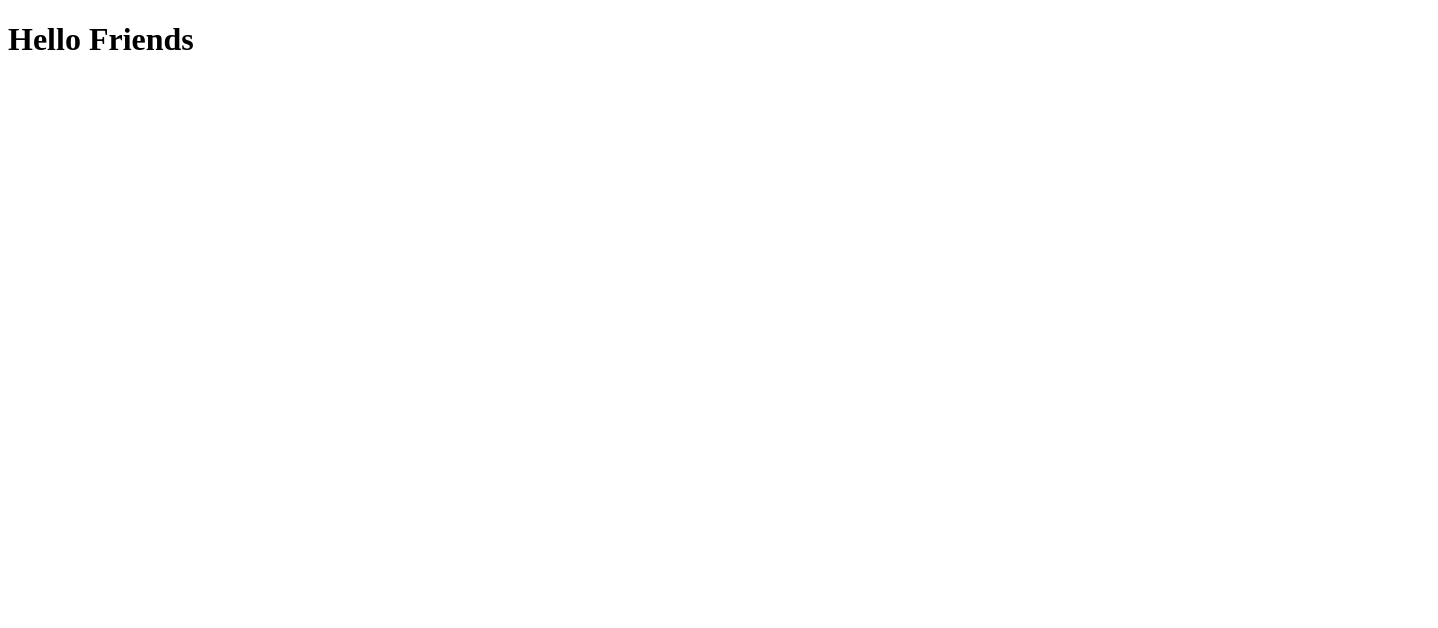
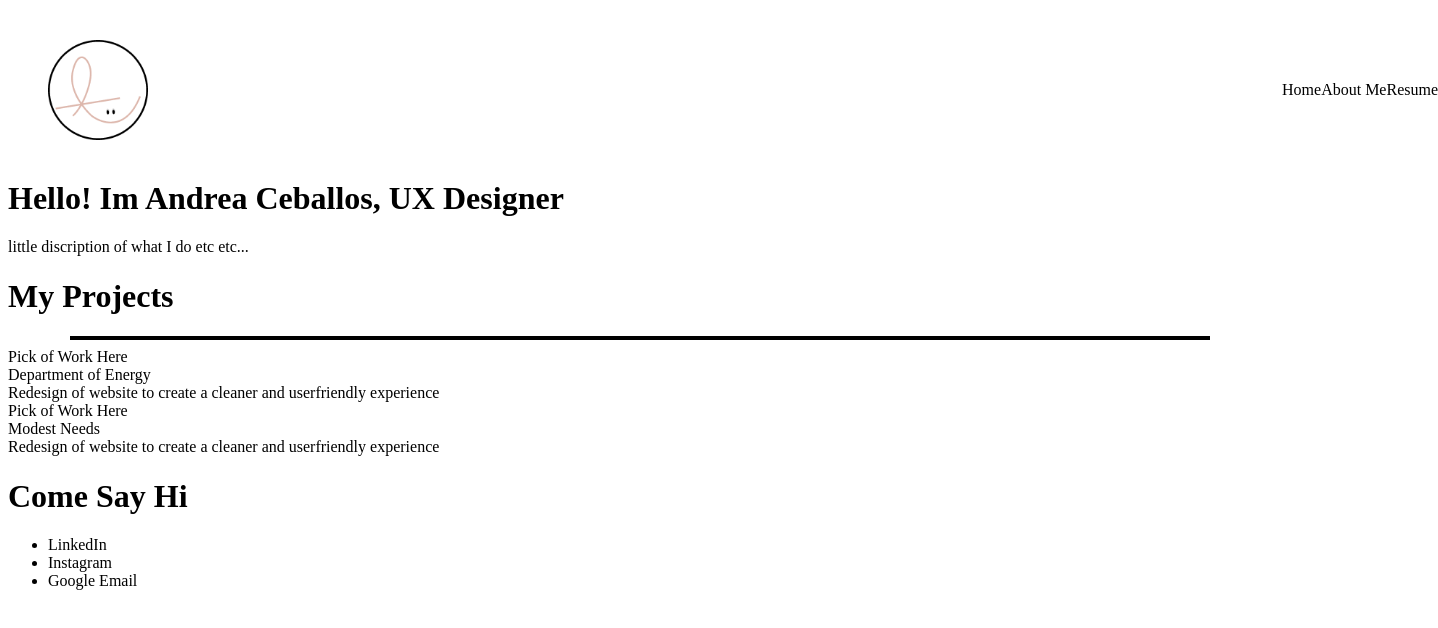
Before and after one commit to iraryc/PortfolioCode, a plain HTML site: page index.html in a window 1280 px wide. Shown: the whole page, 1438 px wide, since content can reach past the window. Drawn offline with Linux system fonts and the light colour scheme.

Commit message:
updatedcode1/9

```diff
--- /dev/null
+++ b/CSS/index.css
@@ -0,0 +1,21 @@
+.Navigation{
+    background-image: url(../Images/Logo.png);
+    /* background-color: white; */
+    size: 300px;
+    height: 100px;
+    background-size: 100px;
+    width: 100px;
+    margin: 40px;
+}
+
+.Navigation ul{
+    display: flex;
+    list-style: none;
+    width: 1350px;
+    justify-content: end;
+    align-items: center;
+    margin-right: 40px;
+    height: 100px;
+
+
+}
--- a/index.html
+++ b/index.html
@@ -5,8 +5,55 @@
     <meta http-equiv="X-UA-Compatible" content="IE=edge">
     <meta name="viewport" content="width=device-width, initial-scale=1.0">
     <title>Document</title>
+    <link href="css/index.css" type="text/css" rel="stylesheet">
 </head>
 <body>
-    <h1>Hello Friends</h1>
+    <section class="Navigation">
+        <div class="logoHeader"> </div>
+
+        <div class="HeaderOpt">
+            <ul>
+                <li>Home</li>
+                <li>About Me</li>
+                <li>Resume</li>
+            </ul>
+        </div>
+    </section>
+
+
+     <h1>Hello! Im Andrea Ceballos, UX Designer</h1>
+    <p>little discription of what I do etc etc...</p>
+
+    <div class="imageofme"></div>
+
+    <h1>My Projects</h1>
+
+    <hr size="4" width="90%" color="black">
+
+    <section class="Box1">
+        <div class="picofwork1">Pick of Work Here</div>
+        <div class="Header1"> Department of Energy </div>
+        <div class="Disc1"> Redesign of website to create a cleaner and userfriendly experience</div>
+    </section>
+
+
+
+    <section class="Box2">
+        <div class="picofwork2">Pick of Work Here</div>
+        <div class="Header1"> Modest Needs</div>
+        <div class="Disc1"> Redesign of website to create a cleaner and userfriendly experience</div>
+    </section>
+
+
+
+    <div class="Footer">
+        <h1> Come Say Hi </h1>
+        <ul>
+            <li>LinkedIn</li>
+            <li>Instagram</li>
+            <li>Google Email</li>
+        </ul>
+    </div>
+
 </body>
 </html>
```
Also changed, not shown: Images/Logo.png (added), 1 other file.
